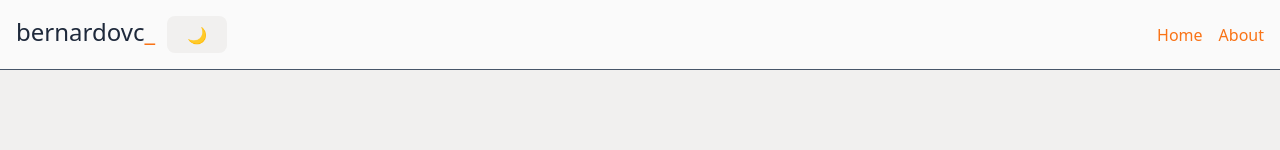
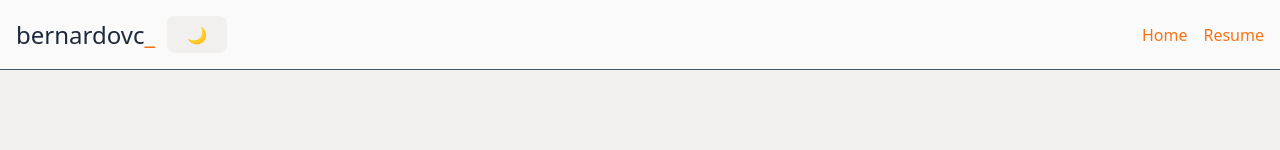
Before and after one commit to capatazche/my-public-website, a React (Vite) app: page / in a window 1280 px wide. Shown: the top 150 px of the page. Built offline with nearby package versions, Linux system fonts and the light colour scheme.

Commit message:
Fix Navbar Styling - Rename About to Resume
The theme toggle was ending underneath the site name `bernardovc_` when the screen size was around mobile. With this, it is ensured that it will be side by side regardless of screen size.

```diff
--- a/src/components/Navbar.tsx
+++ b/src/components/Navbar.tsx
@@ -13,13 +13,13 @@ export default function Navbar() {
     return (
         <nav>
             <div className="container mx-auto flex justify-between items-center">
-                <div className="md:flex">
+                <div className="flex items-center gap-3">
                     <Link to="/" className="text-2xl  hover:no-underline hover:text-accent-hover">
                         <span className="text-secondary hover:text-accent-hover">
                             bernardovc
                         </span>_
                     </Link>
-                    <div className="ml-3">
+                    <div>
                         <ThemeToggleButton />
                     </div>
                 </div>
@@ -27,8 +27,7 @@ export default function Navbar() {
                 {/* Desktop Navigation Links */}
                 <div className="hidden md:flex space-x-4">
                     <Link to="/">Home</Link>
-                    <Link to="/about">About</Link>
-                    {/*<Link to="/projects">Projects</Link>*/}
+                    <Link to="/resume">Resume</Link>
                     {/*<Link to="/contact">Contact</Link>*/}
                 </div>
 
@@ -53,10 +52,9 @@ export default function Navbar() {
             {/* Mobile Navigation Menu */}
             <div className={`md:hidden ${isMenuOpen ? 'block' : 'hidden'} mt-4`}>
                 <div className="flex flex-col space-y-2">
-                    <Link to="/" className="block px-4 py-2">Home</Link>
-                    <Link to="/about" className="block px-4 py-2">About</Link>
-                    {/*<Link to="/projects" className="block px-4 py-2">Projects</Link>*/}
-                    {/*<Link to="/contact" className="block px-4 py-2">Contact</Link>*/}
+                    <Link to="/" className="block px-4 py-2" onClick={() => setIsMenuOpen(false)}>Home</Link>
+                    <Link to="/resume" className="block px-4 py-2" onClick={() => setIsMenuOpen(false)}>Resume</Link>
+                    {/*<Link to="/contact" className="block px-4 py-2" onClick={() => setIsMenuOpen(false)}>Contact</Link>*/}
                 </div>
             </div>
         </nav>
--- a/src/main.tsx
+++ b/src/main.tsx
@@ -5,7 +5,7 @@ import { createBrowserRouter, RouterProvider } from "react-router-dom";
 import './index.css'
 import App from './App.tsx'
 import HomePage from "./pages/HomePage.tsx";
-import AboutPage from "./pages/AboutPage.tsx";
+import ResumePage from "./pages/ResumePage.tsx";
 
 const router = createBrowserRouter([
     {
@@ -17,8 +17,8 @@ const router = createBrowserRouter([
                 element: <HomePage/> as ReactNode,
             },
             {
-                path: 'about',
-                element: <AboutPage /> as ReactNode,
+                path: 'resume',
+                element: <ResumePage /> as ReactNode,
             },
         ],
     },
--- a/src/pages/AboutPage.tsx
+++ b/src/pages/ResumePage.tsx
@@ -109,7 +109,7 @@ const resumeData = {
 };
 
 
-export default function AboutPage() {
+export default function ResumePage() {
     return (
         <div className="mx-auto p-2 md:p-4">
             <ResumeHeader {...resumeData.header} />
```
